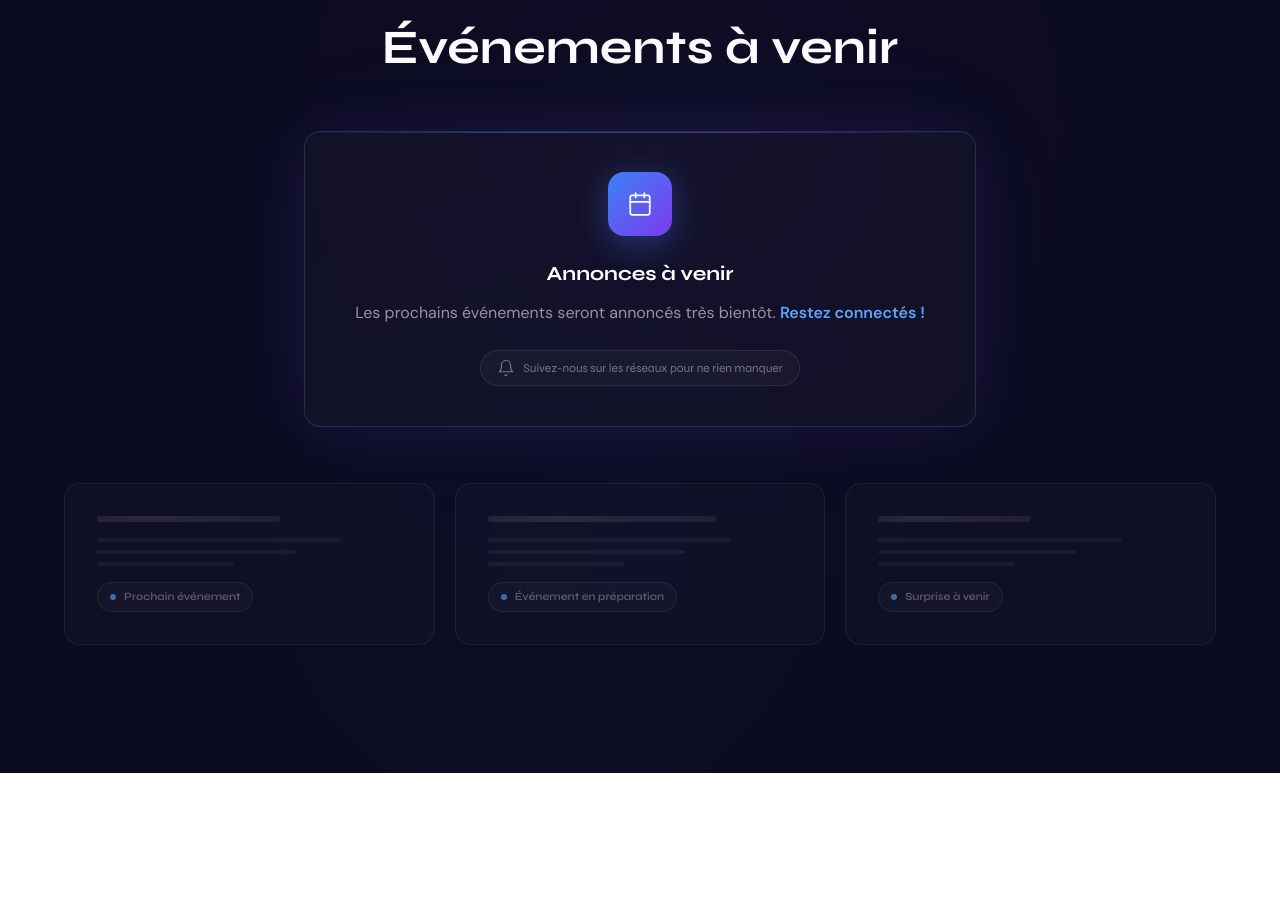
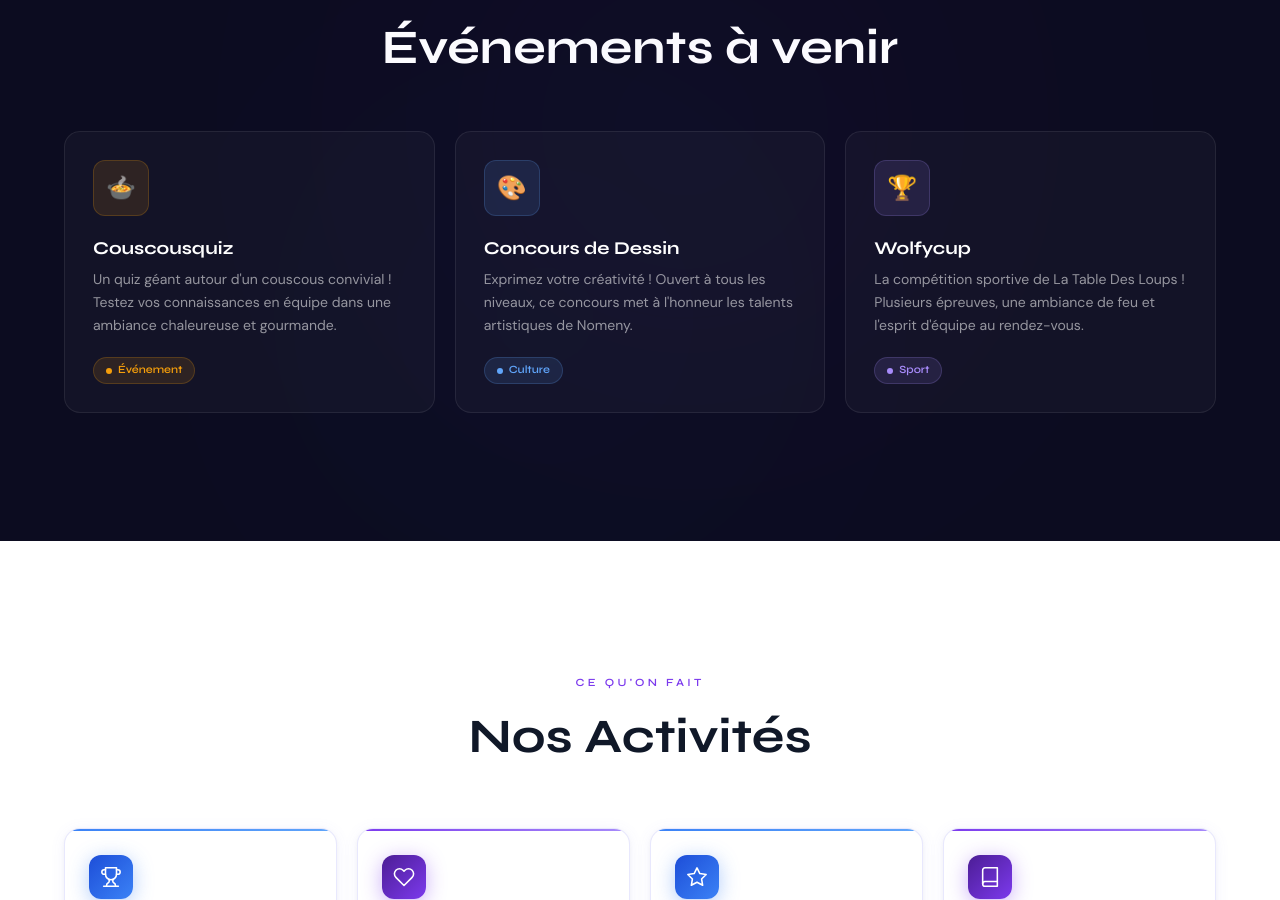
Before and after one commit to Corentincode07/table-des-loups, a Next.js app: page / in a window 1280 px wide. Shown: the part 1900-2800 px from the top of the page. Built offline with nearby package versions, Linux system fonts and the light colour scheme.

Commit message:
ajout 3 événements

```diff
--- a/components/Events.tsx
+++ b/components/Events.tsx
@@ -2,57 +2,42 @@
 
 import { motion } from "framer-motion";
 
-const CalendarIcon = () => (
-  <svg
-    width="26"
-    height="26"
-    viewBox="0 0 24 24"
-    fill="none"
-    stroke="currentColor"
-    strokeWidth="1.6"
-    strokeLinecap="round"
-    strokeLinejoin="round"
-    aria-hidden="true"
-  >
-    <rect x="3" y="4" width="18" height="18" rx="2" ry="2" />
-    <line x1="16" y1="2" x2="16" y2="6" />
-    <line x1="8" y1="2" x2="8" y2="6" />
-    <line x1="3" y1="10" x2="21" y2="10" />
-  </svg>
-);
-
-const BellIcon = () => (
-  <svg
-    width="18"
-    height="18"
-    viewBox="0 0 24 24"
-    fill="none"
-    stroke="currentColor"
-    strokeWidth="1.6"
-    strokeLinecap="round"
-    strokeLinejoin="round"
-    aria-hidden="true"
-  >
-    <path d="M18 8A6 6 0 006 8c0 7-3 9-3 9h18s-3-2-3-9" />
-    <path d="M13.73 21a2 2 0 01-3.46 0" />
-  </svg>
-);
-
-const placeholders = [
+const events = [
   {
-    label: "Prochain événement",
-    desc: "À définir prochainement",
-    delay: 0.15,
+    emoji: "🍲",
+    title: "Couscousquiz",
+    description:
+      "Un quiz géant autour d'un couscous convivial ! Testez vos connaissances en équipe dans une ambiance chaleureuse et gourmande.",
+    category: "Événement",
+    badgeColor: "#F59E0B",
+    badgeBg: "rgba(245,158,11,0.12)",
+    glow: "rgba(245,158,11,0.18)",
+    accent: "#F59E0B",
+    delay: 0.1,
   },
   {
-    label: "Événement en préparation",
-    desc: "Restez à l'écoute",
-    delay: 0.25,
+    emoji: "🎨",
+    title: "Concours de Dessin",
+    description:
+      "Exprimez votre créativité ! Ouvert à tous les niveaux, ce concours met à l'honneur les talents artistiques de Nomeny.",
+    category: "Culture",
+    badgeColor: "#60A5FA",
+    badgeBg: "rgba(96,165,250,0.12)",
+    glow: "rgba(59,130,246,0.18)",
+    accent: "#3B82F6",
+    delay: 0.2,
   },
   {
-    label: "Surprise à venir",
-    desc: "On vous prépare quelque chose",
-    delay: 0.35,
+    emoji: "🏆",
+    title: "Wolfycup",
+    description:
+      "La compétition sportive de La Table Des Loups ! Plusieurs épreuves, une ambiance de feu et l'esprit d'équipe au rendez-vous.",
+    category: "Sport",
+    badgeColor: "#A78BFA",
+    badgeBg: "rgba(167,139,250,0.12)",
+    glow: "rgba(124,58,237,0.18)",
+    accent: "#7C3AED",
+    delay: 0.3,
   },
 ];
 
@@ -99,123 +84,85 @@ export default function Events() {
           </h2>
         </motion.div>
 
-        {/* Announcement card */}
-        <motion.div
+        {/* Event cards */}
+        <div className="grid grid-cols-1 md:grid-cols-3 gap-5">
+          {events.map((event) => (
+            <motion.article
+              key={event.title}
               initial={{ opacity: 0, y: 24 }}
               whileInView={{ opacity: 1, y: 0 }}
               viewport={{ once: true }}
-          transition={{ duration: 0.7, ease: [0.22, 1, 0.36, 1] }}
-          className="max-w-2xl mx-auto mb-14 rounded-2xl p-6 md:p-10 text-center relative overflow-hidden"
+              whileHover={{ y: -6 }}
+              transition={{ duration: 0.55, delay: event.delay, ease: [0.22, 1, 0.36, 1] }}
+              className="group rounded-2xl p-7 flex flex-col gap-5 relative overflow-hidden cursor-default"
               style={{
-            background: "rgba(255,255,255,0.025)",
-            border: "1px solid rgba(96,165,250,0.2)",
-            boxShadow:
-              "0 0 60px rgba(124,58,237,0.12), 0 0 120px rgba(59,130,246,0.06)",
+                background: "rgba(255,255,255,0.03)",
+                border: "1px solid rgba(255,255,255,0.08)",
+                transition: "border-color 0.3s ease, box-shadow 0.3s ease",
+              }}
+              onHoverStart={(e) => {
+                const el = e.target as HTMLElement;
+                el.closest("article")!.style.borderColor = `${event.accent}55`;
+                el.closest("article")!.style.boxShadow = `0 0 40px ${event.glow}, 0 0 80px ${event.glow}`;
+              }}
+              onHoverEnd={(e) => {
+                const el = e.target as HTMLElement;
+                const article = el.closest("article");
+                if (article) {
+                  article.style.borderColor = "rgba(255,255,255,0.08)";
+                  article.style.boxShadow = "none";
+                }
               }}
             >
-          {/* Subtle top gradient accent */}
+              {/* Top accent line */}
               <div
-            className="absolute top-0 inset-x-0 h-px"
+                className="absolute top-0 inset-x-0 h-px opacity-0 group-hover:opacity-100 transition-opacity duration-300"
                 style={{
-              background:
-                "linear-gradient(90deg, transparent, rgba(59,130,246,0.5), rgba(124,58,237,0.5), transparent)",
+                  background: `linear-gradient(90deg, transparent, ${event.accent}99, transparent)`,
                 }}
                 aria-hidden="true"
               />
 
-          {/* Icon */}
+              {/* Emoji icon */}
               <div
-            className="w-16 h-16 rounded-2xl flex items-center justify-center mx-auto mb-6 text-white"
+                className="w-14 h-14 rounded-xl flex items-center justify-center text-2xl flex-shrink-0"
                 style={{
-              background: "linear-gradient(135deg, #3B82F6, #7C3AED)",
-              boxShadow: "0 8px 32px rgba(59,130,246,0.3), 0 0 60px rgba(124,58,237,0.15)",
+                  background: event.badgeBg,
+                  border: `1px solid ${event.badgeColor}33`,
                 }}
               >
-            <CalendarIcon />
+                {event.emoji}
               </div>
 
-          <h3 className="text-xl font-bold text-white mb-3 font-[family-name:var(--font-syne)]">
-            Annonces à venir
+              {/* Text */}
+              <div className="flex flex-col gap-2 flex-1">
+                <h3 className="text-lg font-bold text-white font-[family-name:var(--font-syne)] leading-snug">
+                  {event.title}
                 </h3>
-          <p className="text-white/55 text-base leading-relaxed">
-            Les prochains événements seront annoncés très bientôt.{" "}
-            <span className="text-[#60A5FA] font-semibold">
-              Restez connectés !
-            </span>
+                <p className="text-white/55 text-sm leading-relaxed">
+                  {event.description}
                 </p>
-
-          {/* Follow hint */}
-          <div
-            className="inline-flex items-center gap-2 mt-6 px-4 py-2 rounded-full text-xs text-white/40 font-[family-name:var(--font-syne)]"
-            style={{
-              border: "1px solid rgba(255,255,255,0.08)",
-              background: "rgba(255,255,255,0.03)",
-            }}
-          >
-            <BellIcon />
-            Suivez-nous sur les réseaux pour ne rien manquer
-          </div>
-        </motion.div>
-
-        {/* Placeholder cards */}
-        <div className="grid grid-cols-1 md:grid-cols-3 gap-5">
-          {placeholders.map((p, i) => (
-            <motion.div
-              key={i}
-              initial={{ opacity: 0, y: 24 }}
-              whileInView={{ opacity: 1, y: 0 }}
-              viewport={{ once: true }}
-              whileHover={{ y: -5, scale: 1.02 }}
-              transition={{ duration: 0.55, delay: p.delay, ease: [0.22, 1, 0.36, 1] }}
-              className="group rounded-2xl p-8 flex flex-col gap-4 relative overflow-hidden cursor-default"
-              style={{
-                background: "rgba(255,255,255,0.018)",
-                border: "1px solid rgba(255,255,255,0.06)",
-              }}
-            >
-              {/* Top line skeleton */}
-              <div
-                className="h-1.5 rounded-full animate-shimmer"
-                style={{
-                  background:
-                    "linear-gradient(90deg, rgba(255,255,255,0.05) 0%, rgba(255,255,255,0.1) 50%, rgba(255,255,255,0.05) 100%)",
-                  backgroundSize: "200% auto",
-                  width: i === 0 ? "60%" : i === 1 ? "75%" : "50%",
-                }}
-                aria-hidden="true"
-              />
-
-              <div className="space-y-2" aria-hidden="true">
-                {[80, 65, 45].map((w, j) => (
-                  <div
-                    key={j}
-                    className="h-1 rounded-full"
-                    style={{
-                      background: "rgba(255,255,255,0.05)",
-                      width: `${w}%`,
-                    }}
-                  />
-                ))}
               </div>
 
-              {/* Label */}
-              <div className="mt-auto">
+              {/* Category badge */}
+              <div>
                 <span
-                  className="inline-flex items-center gap-2 px-3 py-1.5 rounded-full text-[11px] font-semibold text-white/30 font-[family-name:var(--font-syne)]"
+                  className="inline-flex items-center gap-1.5 px-3 py-1 rounded-full text-[11px] font-semibold font-[family-name:var(--font-syne)]"
                   style={{
-                    border: "1px solid rgba(255,255,255,0.07)",
-                    background: "rgba(255,255,255,0.025)",
+                    color: event.badgeColor,
+                    background: event.badgeBg,
+                    border: `1px solid ${event.badgeColor}33`,
                   }}
                 >
                   <span
-                    className="w-1.5 h-1.5 rounded-full bg-[#60A5FA] opacity-60"
+                    className="w-1.5 h-1.5 rounded-full flex-shrink-0"
+                    style={{ background: event.badgeColor }}
                     aria-hidden="true"
-                    style={{ animation: `pulse 2s ease-in-out ${i * 0.4}s infinite` }}
                   />
-                  {p.label}
+                  {event.category}
                 </span>
               </div>
-            </motion.div>
+            </motion.article>
           ))}
         </div>
       </div>
```
Lines whose indentation alone changed are shown as unchanged.
